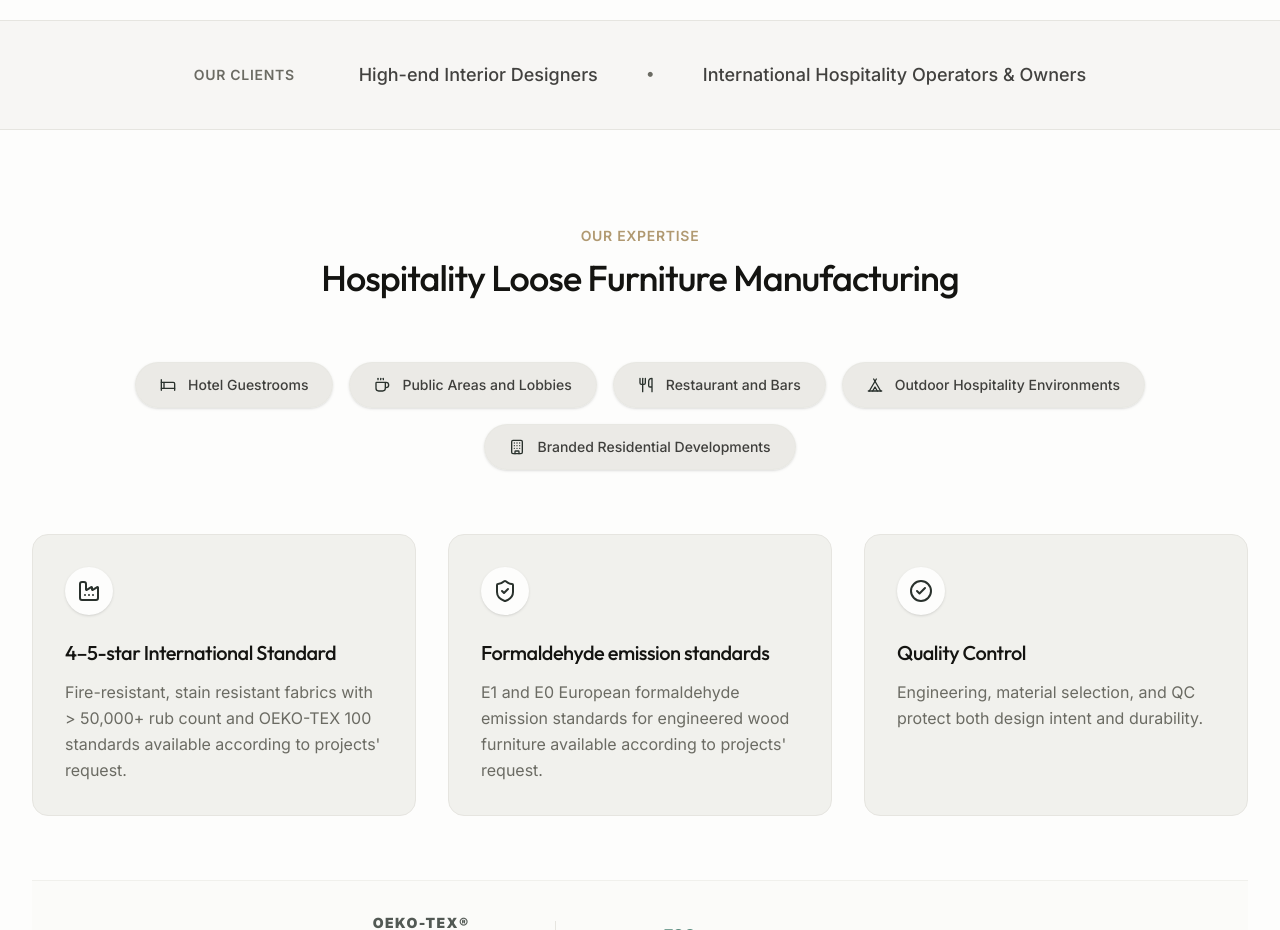
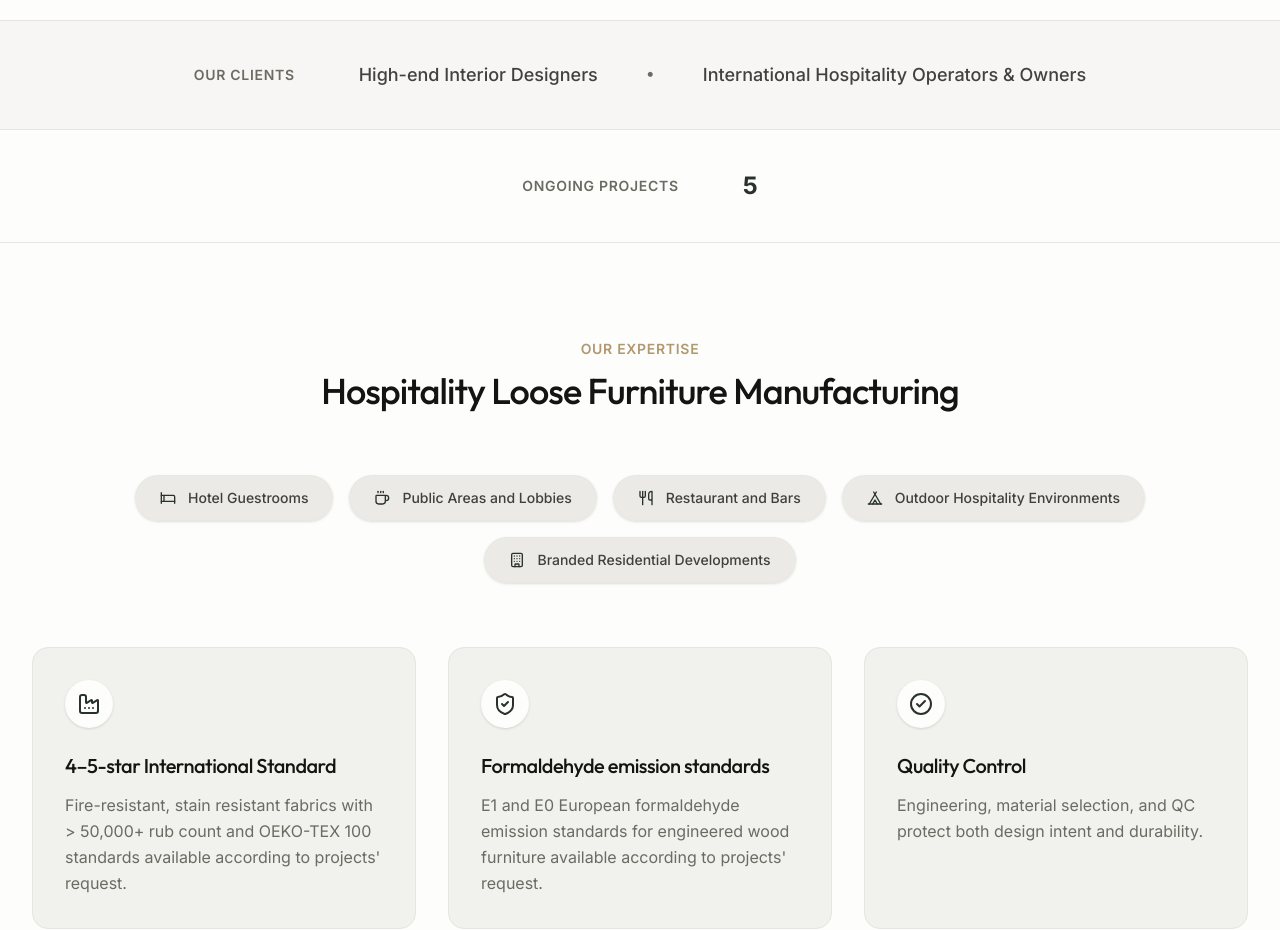
Before and after one commit to jeremy193a/furny, a Next.js app: page /en in a window 1280 px wide. Shown: the part 980-1910 px from the top of the page. Built offline with nearby package versions, Linux system fonts and the light colour scheme.

Commit message:
feat: add ongoing projects strip to home page

```diff
--- a/src/app/[locale]/page.tsx
+++ b/src/app/[locale]/page.tsx
@@ -96,6 +96,18 @@ export default function Home() {
               <span className="text-lg font-medium text-foreground/80">{t("Designers")}</span>
               <span className="hidden md:inline-block text-muted-foreground">•</span>
               <span className="text-lg font-medium text-foreground/80">{t("Operators")}</span>
+            </div>
+          </div>
+        </div>
+      </section>
+
+      {/* ONGOING PROJECTS STRIP */}
+      <section className="py-10 border-b border-border bg-background">
+        <div className="container mx-auto px-4 sm:px-6 lg:px-8">
+          <div className="flex flex-col md:flex-row items-center justify-center gap-8 md:gap-16 text-center md:text-left">
+            <p className="text-sm font-semibold uppercase tracking-wider text-muted-foreground shrink-0">Ongoing projects</p>
+            <div className="flex flex-wrap justify-center md:justify-start gap-8 md:gap-12">
+              <span className="text-2xl font-bold text-primary">5</span>
             </div>
           </div>
         </div>
```
